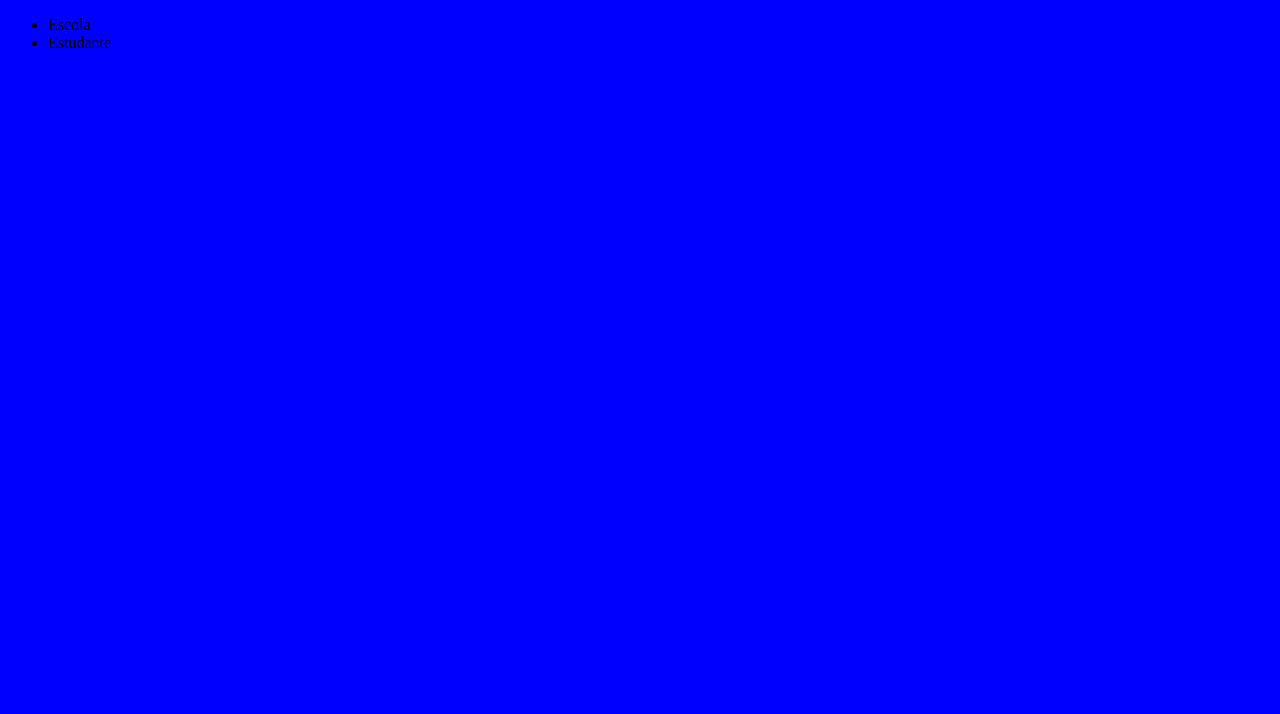
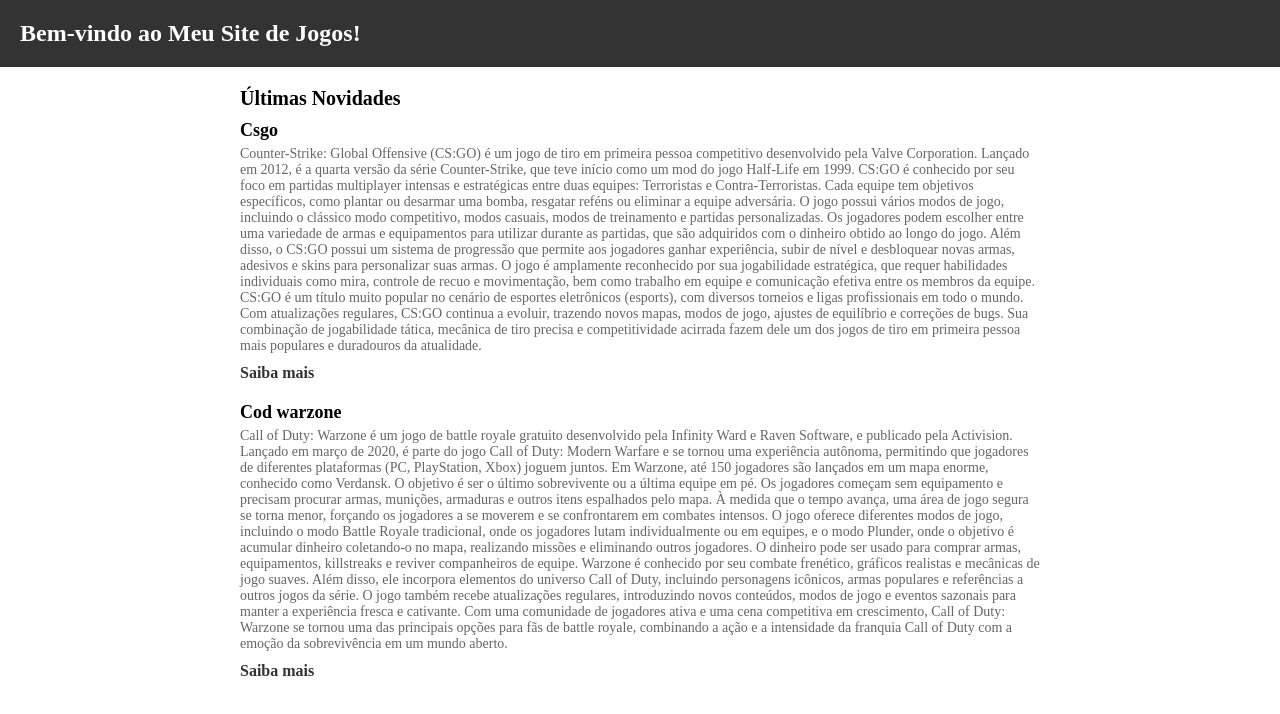
Before and after one commit to Bryan200716/Bryan, a plain HTML site: page index.html in a window 1280 px wide. Drawn offline with Linux system fonts and the light colour scheme.

Commit message:
Add files via upload

```diff
--- a/index.html
+++ b/index.html
@@ -1,13 +1,44 @@
 <!DOCTYPE html>
-<html lang="en">
+<html>
 <head>
-    <meta charset="UTF-8">
-    <meta http-equiv="X-UA-Compatible" content="IE=edge">
-    <meta name="viewport" content="width=device-width, initial-scale=1.0">
-    <title>Document</title>
-    <link rel="stylesheet" href="style.css">
+  <meta charset="UTF-8">
+  <title>Meu Site de Jogos</title>
+  <link rel="stylesheet" href="style.css">
 </head>
 <body>
-<ul><li>Escola</li><li>Estudante</li></ul>
+  <header>
+    <h1>Bem-vindo ao Meu Site de Jogos!</h1>
+  </header>
+
+  <section>
+    <h2>Últimas Novidades</h2>
+    <article>
+      <h3>Csgo</h3>
+      <p>Counter-Strike: Global Offensive (CS:GO) é um jogo de tiro em primeira pessoa competitivo desenvolvido pela Valve Corporation. Lançado em 2012, é a quarta versão da série Counter-Strike, que teve início como um mod do jogo Half-Life em 1999.
+
+        CS:GO é conhecido por seu foco em partidas multiplayer intensas e estratégicas entre duas equipes: Terroristas e Contra-Terroristas. Cada equipe tem objetivos específicos, como plantar ou desarmar uma bomba, resgatar reféns ou eliminar a equipe adversária. O jogo possui vários modos de jogo, incluindo o clássico modo competitivo, modos casuais, modos de treinamento e partidas personalizadas.
+
+        Os jogadores podem escolher entre uma variedade de armas e equipamentos para utilizar durante as partidas, que são adquiridos com o dinheiro obtido ao longo do jogo. Além disso, o CS:GO possui um sistema de progressão que permite aos jogadores ganhar experiência, subir de nível e desbloquear novas armas, adesivos e skins para personalizar suas armas.
+
+        O jogo é amplamente reconhecido por sua jogabilidade estratégica, que requer habilidades individuais como mira, controle de recuo e movimentação, bem como trabalho em equipe e comunicação efetiva entre os membros da equipe. CS:GO é um título muito popular no cenário de esportes eletrônicos (esports), com diversos torneios e ligas profissionais em todo o mundo.
+
+        Com atualizações regulares, CS:GO continua a evoluir, trazendo novos mapas, modos de jogo, ajustes de equilíbrio e correções de bugs. Sua combinação de jogabilidade tática, mecânica de tiro precisa e competitividade acirrada fazem dele um dos jogos de tiro em primeira pessoa mais populares e duradouros da atualidade.</p>
+      <a href="https://store.steampowered.com/app/730/CounterStrike_Global_Offensive/">Saiba mais</a>
+    </article>
+    <article>
+      <h3>Cod warzone</h3>
+      <p>Call of Duty: Warzone é um jogo de battle royale gratuito desenvolvido pela Infinity Ward e Raven Software, e publicado pela Activision. Lançado em março de 2020, é parte do jogo Call of Duty: Modern Warfare e se tornou uma experiência autônoma, permitindo que jogadores de diferentes plataformas (PC, PlayStation, Xbox) joguem juntos.
+
+        Em Warzone, até 150 jogadores são lançados em um mapa enorme, conhecido como Verdansk. O objetivo é ser o último sobrevivente ou a última equipe em pé. Os jogadores começam sem equipamento e precisam procurar armas, munições, armaduras e outros itens espalhados pelo mapa. À medida que o tempo avança, uma área de jogo segura se torna menor, forçando os jogadores a se moverem e se confrontarem em combates intensos.
+
+        O jogo oferece diferentes modos de jogo, incluindo o modo Battle Royale tradicional, onde os jogadores lutam individualmente ou em equipes, e o modo Plunder, onde o objetivo é acumular dinheiro coletando-o no mapa, realizando missões e eliminando outros jogadores. O dinheiro pode ser usado para comprar armas, equipamentos, killstreaks e reviver companheiros de equipe.
+
+        Warzone é conhecido por seu combate frenético, gráficos realistas e mecânicas de jogo suaves. Além disso, ele incorpora elementos do universo Call of Duty, incluindo personagens icônicos, armas populares e referências a outros jogos da série. O jogo também recebe atualizações regulares, introduzindo novos conteúdos, modos de jogo e eventos sazonais para manter a experiência fresca e cativante.
+
+        Com uma comunidade de jogadores ativa e uma cena competitiva em crescimento, Call of Duty: Warzone se tornou uma das principais opções para fãs de battle royale, combinando a ação e a intensidade da franquia Call of Duty com a emoção da sobrevivência em um mundo aberto.</p>
+      <a href="https://store.steampowered.com/app/1962663/Call_of_Duty_Warzone_20/">Saiba mais</a>
+    </article>
+    <!-- Adicione mais artigos conforme necessário -->
+  </section>
 </body>
 </html>
--- a/style.css
+++ b/style.css
@@ -1 +1,72 @@
-body{background-color:blue;}
+/* Reset de estilos padrão */
+body, h1, h2, h3, p, ul, li {
+    margin: 0;
+    padding: 0;
+  }
+
+  /* Estilo para o cabeçalho */
+  header {
+    background-color: #333;
+    color: #fff;
+    padding: 20px;
+  }
+
+  header h1 {
+    font-size: 24px;
+  }
+
+  header nav ul {
+    list-style: none;
+    margin-top: 10px;
+  }
+
+  header nav ul li {
+    display: inline;
+    margin-right: 10px;
+  }
+
+  header nav ul li a {
+    color: #fff;
+    text-decoration: none;
+  }
+
+  /* Estilo para o conteúdo principal */
+  section {
+    max-width: 800px;
+    margin: 20px auto;
+    padding: 0 20px;
+  }
+
+  section h2 {
+    font-size: 20px;
+    margin-bottom: 10px;
+  }
+
+  article {
+    margin-bottom: 20px;
+  }
+
+  article h3 {
+    font-size: 18px;
+    margin-bottom: 5px;
+  }
+
+  article p {
+    font-size: 14px;
+    color: #666;
+    margin-bottom: 10px;
+  }
+
+  article a {
+    color: #333;
+    text-decoration: none;
+    font-weight: bold;
+  }
+
+  /* Estilo para o rodapé */
+  footer {
+    background-color: #333;
+    color: #fff;
+    padding: 20px;
+    text-align: center;
+  }
```
